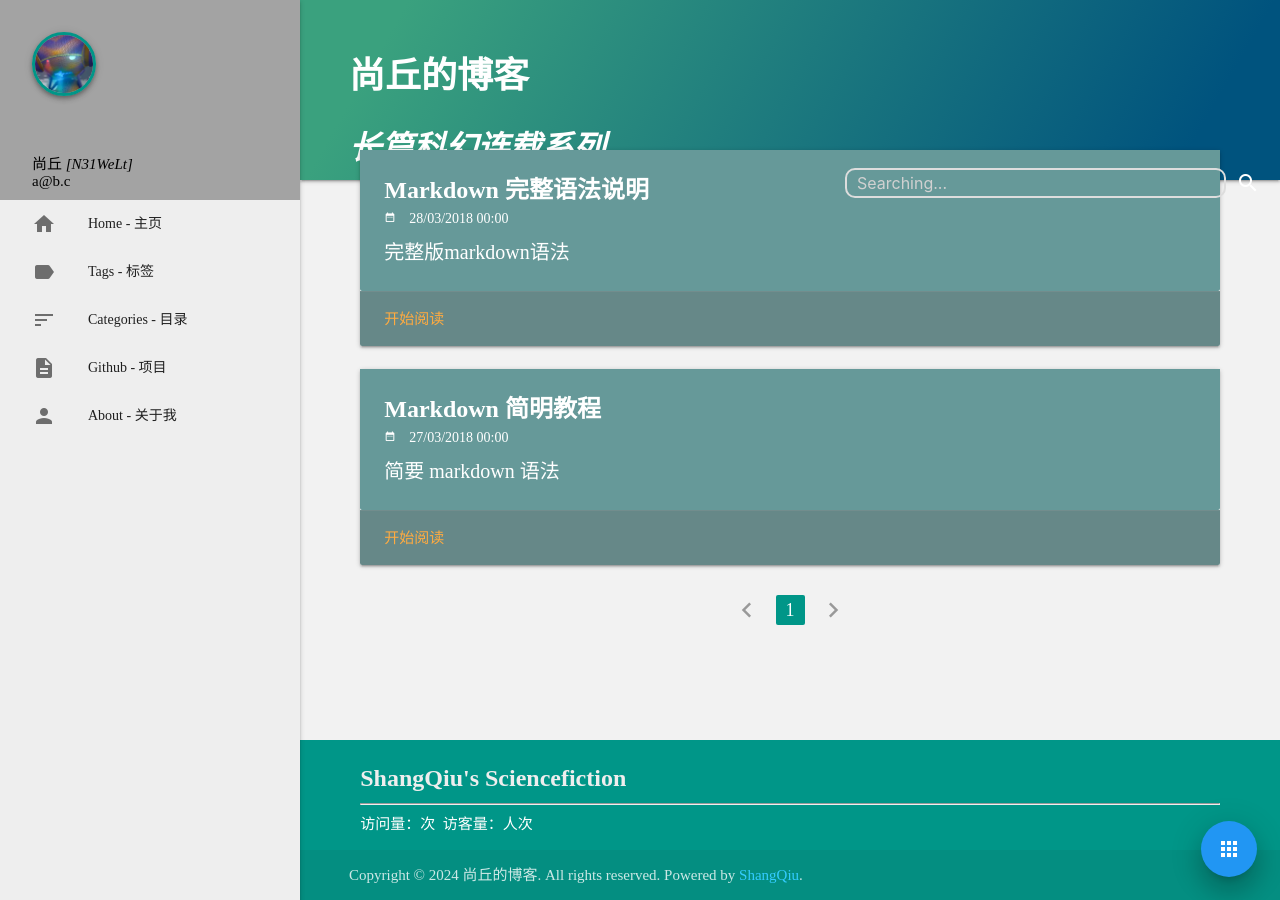
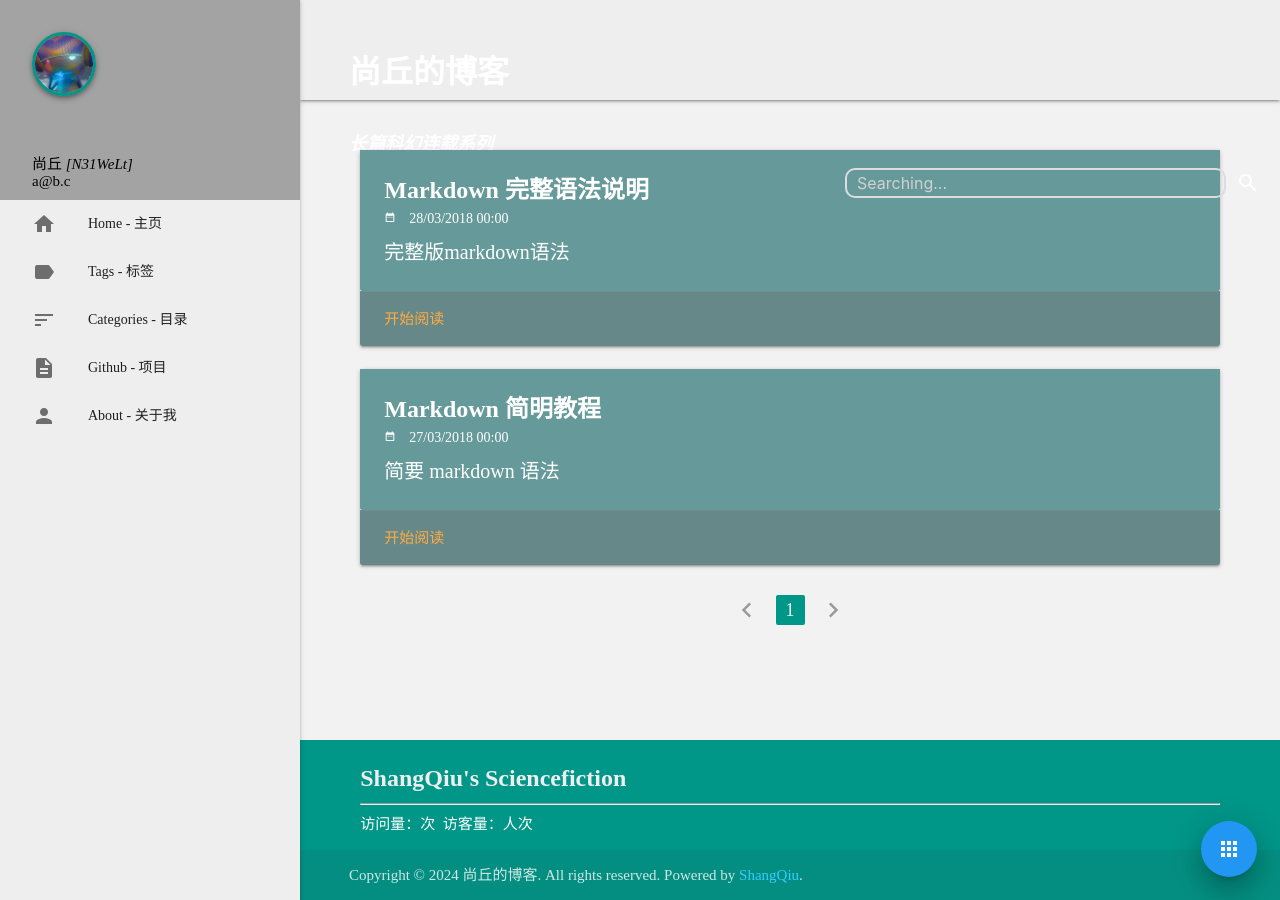
Before and after one commit to keepwalk/keepwalk.github.io, a Jekyll site: the page built from index.html, in a window 1280 px wide. Built offline with Jekyll 4.4.1, drawn with Linux system fonts in a browser that asks for light colours; the list of posts is cut into pages by our own code; comment, search, counter and statistics services are not loaded.

Commit message:
Update page.sass

```diff
--- a/assets/css/page.sass
+++ b/assets/css/page.sass
@@ -85,9 +85,9 @@
   nav
     &.top-nav
       position: relative
-      height: 180px
-      background: -webkit-linear-gradient(-30deg, #3AA17E 30%, #00537E 60%)
-      background: linear-gradient(120deg, #3AA17E 10%, #00537E 90%)
+      height: 100px
+      background: #EEEEEE
+      background: #EEEEEE
       .particles-wrapper
         position: absolute
         top: 0
@@ -96,14 +96,14 @@
         height: 100%
     .page-title
       display: inline-block
-      font-size: 36px
+      font-size: 32px
       font-weight: bold
       line-height: 80px
       margin-top: 1em
       font-family: cursive
     .head-message
       margin: 0
-      font-size: 32px
+      font-size: 18px
       font-weight: bold
       font-style: italic
       font-family: cursive
@@ -123,7 +123,7 @@
   z-index: 1
   div
     .row
-      margin-top: 32px
+      margin-top: 96px
   ul
     &:not(.browser-default)
       padding-left: 40px
@@ -169,9 +169,9 @@
     top: 168px
     right: 0
     width: 100%
-    height: 20px
+    height: 10px
     text-align: right
-    line-height: 30px
+    line-height: 10px
     padding-right: 10px
     z-index: 1
     .search-icon
```
